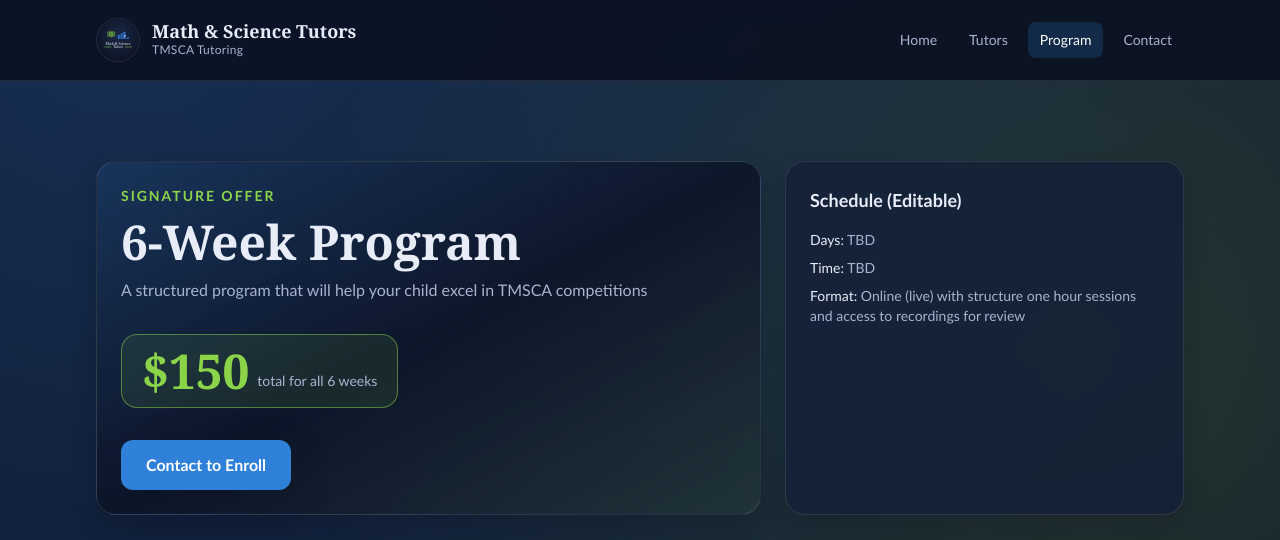
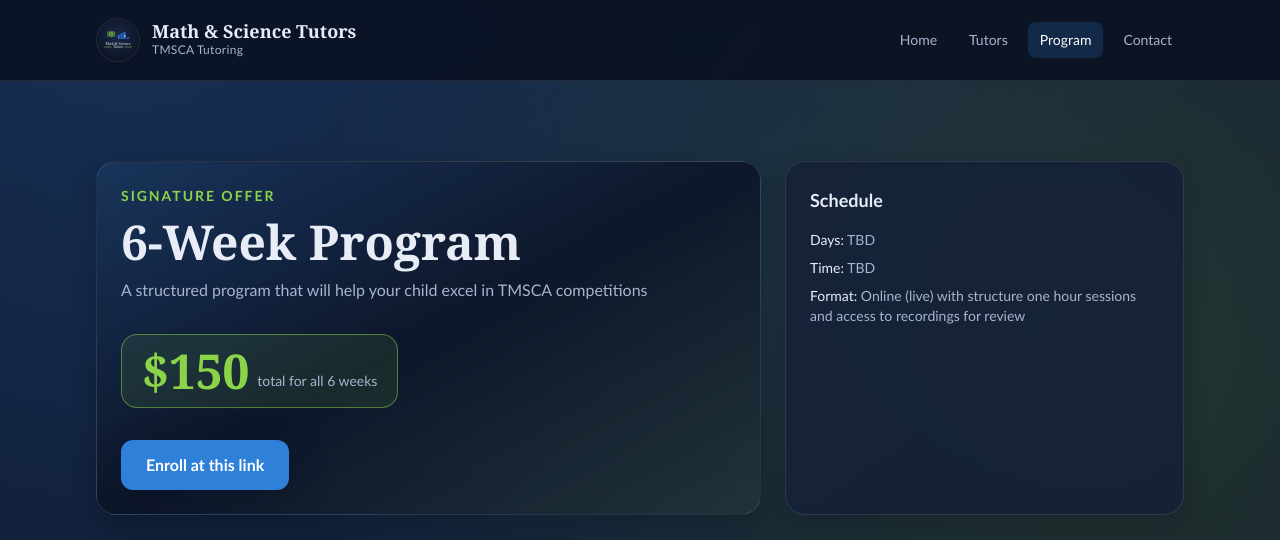
Before and after one commit to myalageri22/mstwebsite, a Next.js app: page /program in a window 1280 px wide. Shown: the top 540 px of the page. Built offline with nearby package versions, Linux system fonts and the light colour scheme.

Commit message:
Update page.tsx

```diff
--- a/src/app/program/page.tsx
+++ b/src/app/program/page.tsx
@@ -72,14 +72,19 @@ export default function ProgramPage() {
                 <span className="pb-1 text-sm text-brand-muted">total for all 6 weeks</span>
               </div>
               <div className="mt-8">
-                <Button href="/contact" variant="primary">
-                  Contact to Enroll
+                <Button
+                  href="https://forms.gle/aE7WXLbhCHMhbVCz6"
+                  rel="noopener noreferrer"
+                  target="_blank"
+                  variant="primary"
+                >
+                  Enroll at this link
                 </Button>
               </div>
             </Card>
 
             <Card>
-              <h2 className="text-lg font-semibold text-brand-text">Schedule (Editable)</h2>
+              <h2 className="text-lg font-semibold text-brand-text">Schedule</h2>
               <ul className="mt-4 space-y-2 text-sm text-brand-muted">
                 <li>
                   <span className="font-medium text-brand-text">Days:</span> {programData.schedule.days}
```
